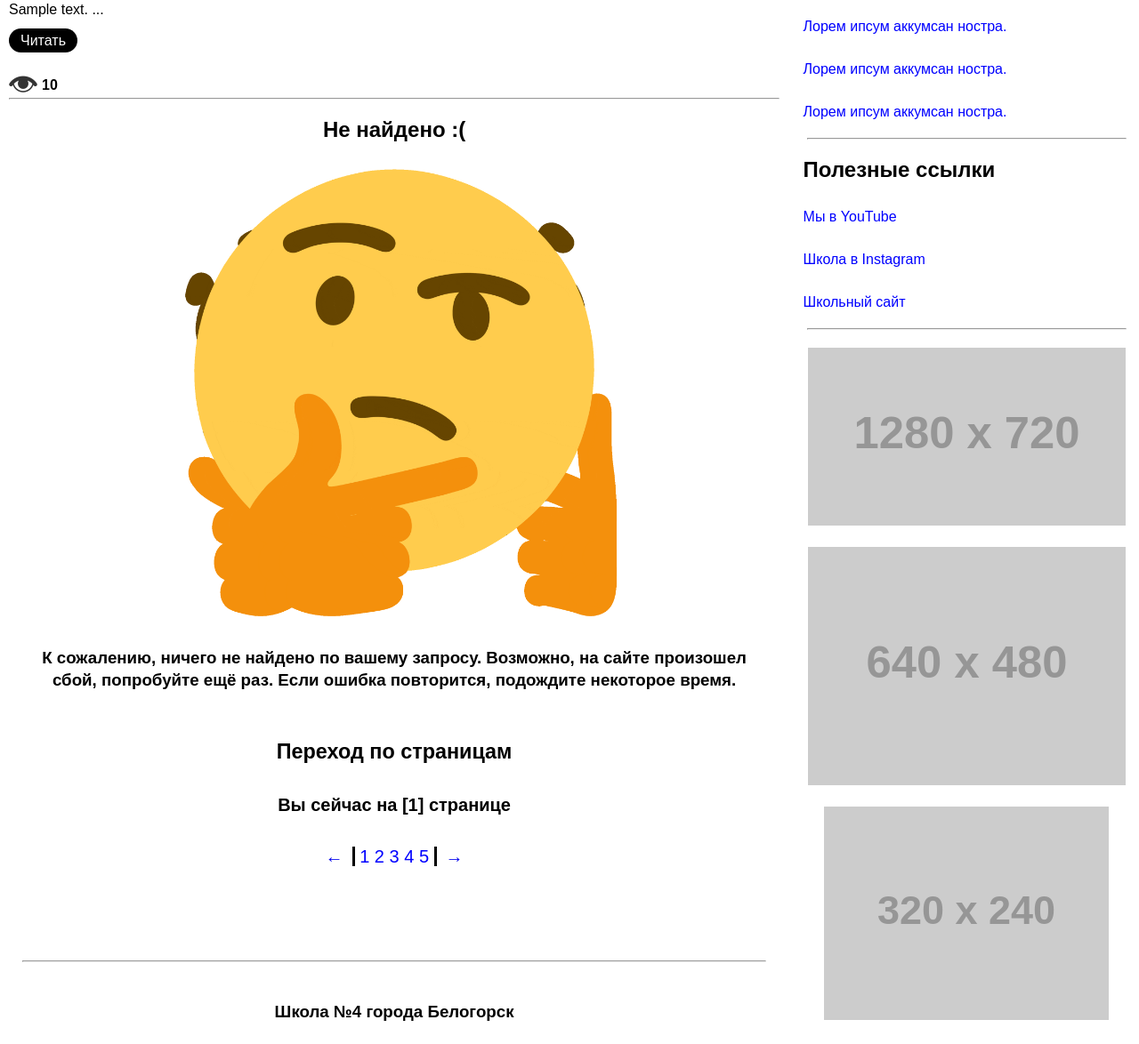
After one commit to mon1c-0/mon1c-0.github.io, a PHP site: page /index.php in a window 1280 px wide. The commit adds this page. Shown: the part 544-1718 px from the top of the page at 89% size. Run offline with PHP 8.4, Linux system fonts and the light colour scheme; tables that the repository leaves empty or names only in its code hold one stand-in row (values such as "Sample post"); grey boxes labelled with a size stand in for pictures from a placeholder-image service; some libraries are stand-ins or nearby versions.

Commit message:
Update (no static, only php)

```diff
--- a/css/style.css
+++ b/css/style.css
@@ -97,9 +97,10 @@ header {
 }
 
 .subheader {
-	padding: 15px;
-	margin: 15px;
+	padding-top: 15px;
+	padding-bottom: 15px;
 	background: #000;
+	width: 100%;
 	text-align: center;
 	margin: 0 auto;
 }
@@ -126,6 +127,10 @@ header {
 
 .flexible-img {
 	max-width: 100%;
+}
+
+.day_word {
+	text-align: right;
 }
 
 .preview {
@@ -164,7 +169,6 @@ header {
 
 .continue__reading-link:hover {
 	border-color: #000;
-	border-width: 2px;
 	color: #000;
 	background-color: #fff;
 }
@@ -173,10 +177,26 @@ header {
 	padding: 10px;
 }
 
-.views__icon {
+.article__footer {
+	margin-bottom: 10px;
+}
+
+.view_icon {
+	display: inline;
 	width: 32px;
 	height: 32px;
-	background-image: url('static/system/views.png');
+	float: left;
+	text-align: center;
+}
+
+.clearFix {
+	clear: left;
+}
+
+.article__views-count {
+	margin-top: 5px;
+	margin-left: 5px;
+	float: left;
 }
 
 aside {
--- /dev/null
+++ b/includes/404.php
@@ -0,0 +1,10 @@
+<div class="article" style="text-align: center;">
+		<div class="article__header"><h2 class="article__title">Не найдено :(</h2></div>
+
+		<div class="article__content">
+
+		<div class="preview__base"><img src="static/system/thinkin.gif" class="preview" width="65%"></div>
+		<h3>К сожалению, ничего не найдено по вашему запросу. Возможно, на сайте произошел сбой, попробуйте ещё раз. Если ошибка повторится, подождите некоторое время.</h3>
+	</div>
+
+</div>
--- /dev/null
+++ b/includes/config.php
@@ -0,0 +1,27 @@
+<?php
+
+$config = array(
+	'title' => "Школьный меридиан",
+	'subtitle' => "Медиа-центр",
+	'tab_name' => "Школьный меридиан",
+	'footer_text' => 'Школа №4 города Белогорск',
+	'day_word' => '', // Фраза дня
+
+	'db' => array(
+		'server' => 'localhost',
+		'username' => 'root',
+		'password' => 'root',
+		'name' => 'mediacenter',
+	)
+);
+
+
+$connection = mysqli_connect(
+	$config['db']['server'],
+	$config['db']['username'],
+	$config['db']['password'],
+	$config['db']['name'],
+);
+
+
+?>
--- /dev/null
+++ b/includes/header.php
@@ -0,0 +1,21 @@
+<?php
+$categories = mysqli_query($connection, "SELECT * FROM `article_categories`");
+?>
+
+<header id="header">
+	<div class="header__title">
+		<h1 class="title"><?php echo $config['title']; ?></h1><h4 class="subtitle"><?php echo $config['subtitle']; ?></h4><div class="day_word"><?php echo $config['day_word']; ?></div>
+	</div>
+
+	<nav class="subheader">
+	<?php
+		while( $cat = mysqli_fetch_assoc($categories) )
+		{
+	?>
+		<a class="subheader__category" href="/category.php?cat_id=<?php echo $cat['id']; ?>"><?php echo $cat['title']; ?></a>
+
+<?php   };
+?>
+	</nav>
+
+</header>
--- /dev/null
+++ b/includes/sidebar.php
@@ -0,0 +1,55 @@
+<aside>
+	<h2 class="sidebar__title">Популярное</h2>
+
+	<div class="aside__mainblock">
+
+		<a href="#" class="sidebar__link">Лорем ипсум аккумсан ностра.</a>
+
+		<a href="#" class="sidebar__link">Лорем ипсум аккумсан ностра.</a>
+
+		<a href="#" class="sidebar__link">Лорем ипсум аккумсан ностра.</a>
+
+		<a href="#" class="sidebar__link">Лорем ипсум аккумсан ностра.</a>
+
+
+	</div>
+
+<hr class="sidebar__hr">
+
+	<h2 class="sidebar__title">Свежее</h2>
+
+	<div class="aside__mainblock">
+
+		<a href="#" class="sidebar__link">Лорем ипсум аккумсан ностра.</a>
+
+		<a href="#" class="sidebar__link">Лорем ипсум аккумсан ностра.</a>
+
+		<a href="#" class="sidebar__link">Лорем ипсум аккумсан ностра.</a>
+
+		<a href="#" class="sidebar__link">Лорем ипсум аккумсан ностра.</a>
+
+
+	</div>
+
+<hr class="sidebar__hr">
+
+	<h2 class="sidebar__title">Полезные ссылки</h2>
+
+	<div class="aside__mainblock">
+
+		<a href="#" class="sidebar__link">Мы в YouTube</a>
+
+		<a href="#" class="sidebar__link">Школа в Instagram</a>
+
+		<a href="#" class="sidebar__link">Школьный сайт</a>
+
+	</div>
+<hr class="sidebar__hr"></hr>
+
+<div class="sidebar__bannerblock">
+	<a href="#" class="sidebar__banner-link"><img class="sidebar__banner-img flexible-img" src="http://placehold.it/1280x720"></img></a>
+	<a href="#" class="sidebar__banner-link"><img class="sidebar__banner-img flexible-img" src="http://placehold.it/640x480"></img></a>
+	<a href="#" class="sidebar__banner-link"><img class="sidebar__banner-img flexible-img" src="http://placehold.it/320x240"></img></a>
+</div>
+
+</aside>
--- /dev/null
+++ b/index.php
@@ -0,0 +1,120 @@
+<?php
+	require('includes/config.php');
+?>
+<!DOCTYPE html>
+<html>
+<head>
+	<meta charset="utf-8">
+	<meta name="viewport" content="width=device-width">
+	<link rel="stylesheet" type="text/css" href="css/style.css">
+
+	<!-- Favicons -->
+	<link rel="apple-touch-icon" sizes="180x180" href="favicon/apple-touch-icon.png">
+	<link rel="icon" type="image/png" sizes="32x32" href="favicon/favicon-32x32.png">
+	<link rel="icon" type="image/png" sizes="16x16" href="favicon/favicon-16x16.png">
+	<link rel="manifest" href="favicon/site.webmanifest">
+	<link rel="mask-icon" href="favicon/safari-pinned-tab.svg" color="#5bbad5">
+	<link rel="shortcut icon" href="favicon/favicon.ico">
+	<meta name="msapplication-TileColor" content="#da532c">
+	<meta name="msapplication-config" content="/favicon/browserconfig.xml">
+	<meta name="theme-color" content="#ffffff">
+	<!--- ---->
+	<link rel="stylesheet" type="text/css" href="css/media.css">
+	<title><?php echo $config['tab_name']; ?></title>
+</head>
+<body>
+
+<!-- particles.js container
+<div id="particles-js"><canvas class="particles-js-canvas-el" style="width: 100%; height: 100%;"></div>
+-->
+
+<!-- Up button -->
+
+<span class="upButton"><a class="upButton__link" href="#wrapper">Наверх</a></span>
+
+<!--------------->
+
+
+<div class="wrapper" id="wrapper">
+
+<?php
+include('includes/header.php');
+?>
+
+
+<?php
+include('includes/sidebar.php');
+?>
+
+<div class="clearBoth"></div> <!-- for sidebar on mobile devices -->
+
+<div class="article__block">
+
+<?php
+$articles = mysqli_query($connection, "SELECT * FROM `article` ORDER BY `id` DESC LIMIT 5");
+
+while( $art = mysqli_fetch_assoc($articles) )
+	{
+?>
+
+	<div class="article">
+
+		<div class="article__header"><h2 class="article__title"><?php echo $art['title']; ?></h2></div>
+
+		<div class="article__content">
+
+			<div class="preview__base"><img src="<?php echo $art['preview']; ?>" class="preview"></div>
+
+			<?php echo mb_substr(strip_tags($art['text']), 0, 2000) ?> ...
+
+
+
+		<div class="article__footer">
+					<div class="continue__reading">
+						<a class="continue__reading-link" href="/article.php?id=<?php echo $art['id']; ?>">Читать</a>
+					</div>
+				<h4 class="article__views">
+					<img class="flexible-img view_icon" src="static/system/views.png"></div><h4 class="article__views-count"><?php echo $art['views']; ?></h4>
+				</h4>
+				<div class="clearFix"></div>
+			<hr>
+		</div>
+<?php
+	};
+	include('includes/404.php');
+?>
+
+	</div>
+
+<nav class="pagination">
+	<h3 class="pagination__title">Переход по страницам</h3>
+	<h4 class="pagination__title">Вы сейчас на [1] странице</h4>
+
+	<div class="pagination__fastlinkBase">
+
+	<a class="pagination__previous pagination__arrow" href="#">&#8592;</a>
+	<a class="pagination__fastlink paghref" href="#">1</a>
+	<a class="pagination__fastlink paghref" href="#">2</a>
+	<a class="pagination__fastlink paghref" href="#">3</a>
+	<a class="pagination__fastlink paghref" href="#">4</a>
+	<a class="pagination__fastlink paghref" href="#">5</a>
+	<a class="pagination__next pagination__arrow" href="#">&#8594;</a>
+
+	</div>
+
+</nav>
+
+
+<footer><hr class="footer__hr"><h3 class="footer__text"><?php echo $config['footer_text']; ?></h3></footer>
+
+</div>
+
+
+
+
+</body>
+
+<!-- particles -->
+<script src="js/particles.js"></script>
+<script src="js/app.js"></script>
+</html>
```
Also changed, not shown: static/system/thinkin.gif (added).
